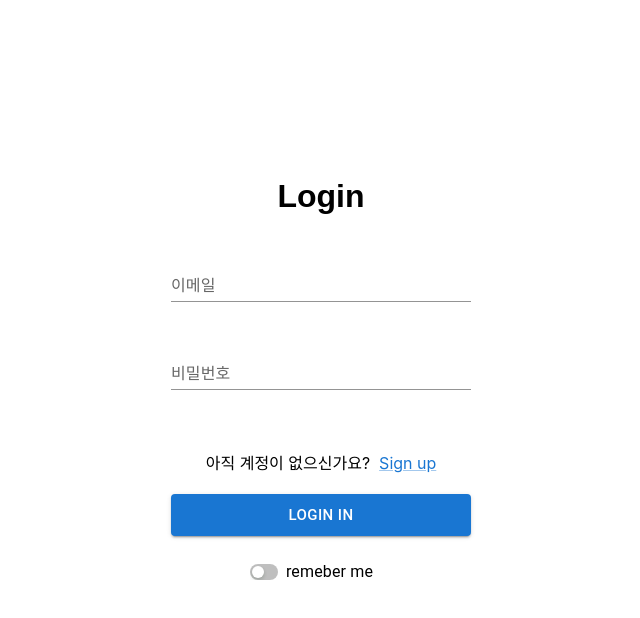
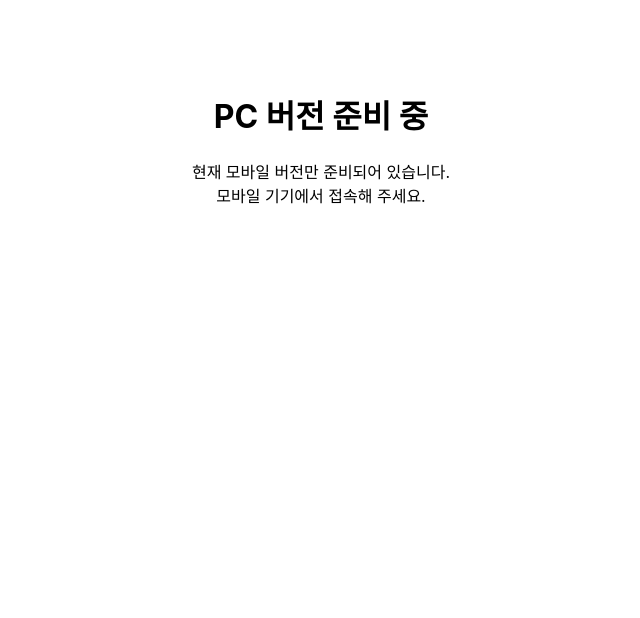
Before and after one commit to bbyuck/account-book-ui, a React (Create React App) app: page /pc in a window 1280 px wide. Before the commit this address led to /login. Shown: the top 618 px of the page, without its empty margins (319-959 px from the left). Built offline with nearby package versions, Linux system fonts and the light colour scheme; no server answers; a web font is replaced by a local one.

Commit message:
PC 버전 block 페이지 추가

```diff
--- a/src/App.js
+++ b/src/App.js
@@ -3,7 +3,7 @@ import "./App.css";
 import Login from "pages/Login";
 
 import AppRouter from "pages/AppRouter";
-import { cloneElement, useEffect } from "react";
+import { cloneElement, useEffect, useState } from "react";
 import AppAlert from "components/AppAlert";
 import { useDispatch, useSelector } from "react-redux";
 import { setPageTransition } from "store/slice/clientInfo";
@@ -12,6 +12,7 @@ import AppConfirm from "components/AppConfirm";
 import AppLoading from "components/AppLoading";
 import { CSSTransition, TransitionGroup } from "react-transition-group";
 import Signup from "pages/Signup";
+import MobileOnly from "pages/common/MobileOnly";
 
 function App() {
   const history = createBrowserHistory();
@@ -21,6 +22,40 @@ function App() {
   const { loggedIn, check } = useSelector((state) => state.authInfo);
   const navigate = useNavigate();
   const dispatch = useDispatch();
+
+  const [isMobile, setIsMobile] = useState(true);
+
+  useEffect(() => {
+    const uagent = navigator.userAgent.toLowerCase();
+    const isTablet =
+      /ipad|xoom|sch-i800|(android(?!.*mobile))|playbook|tablet|kindle/i.test(
+        uagent
+      );
+    const isMobile =
+      /mobile|iphone|ipod|blackberry|windows\sce|palm|smartphone|iemobile|NOKIA/i.test(
+        uagent
+      );
+    const isSmallScreen = window.matchMedia("(max-width: 800px)").matches;
+    const isTouchDevice =
+      "maxTouchPoints" in navigator && navigator.maxTouchPoints > 0;
+    const isMobileDevice =
+      isTablet || isMobile || (isSmallScreen && isTouchDevice);
+
+    if (isMobileDevice) {
+      // mobile
+    } else {
+      setIsMobile(false);
+    }
+  });
+
+  useEffect(() => {
+    if (!isMobile) {
+      dispatch(setPageTransition("switch"));
+      navigate("/pc", {
+        replace: true,
+      });
+    }
+  }, [navigate, isMobile]);
 
   useEffect(() => {
     history.listen((location) => {
@@ -74,6 +109,11 @@ function App() {
               element={<Signup />}
               path="/signup"
             />
+            <Route
+              key={location.pathname}
+              element={<MobileOnly />}
+              path="/pc"
+            />
           </Routes>
         </CSSTransition>
       </TransitionGroup>
--- /dev/null
+++ b/src/pages/common/MobileOnly.js
@@ -0,0 +1,23 @@
+import Page from "components/Page";
+
+export default function MobileOnly() {
+  return (
+    <Page
+      style={{
+        display: "flex",
+        justifyContent: "center",
+        alignItems: "center",
+        backgroundColor: "#f0f0f0",
+      }}
+    >
+      <div className="block-message" id="message">
+        <h1>PC 버전 준비 중</h1>
+        <p>
+          현재 모바일 버전만 준비되어 있습니다.
+          <br />
+          모바일 기기에서 접속해 주세요.
+        </p>
+      </div>
+    </Page>
+  );
+}
--- /dev/null
+++ b/src/pages/style/common/MobileOnly.css
@@ -0,0 +1,16 @@
+.block-message {
+  text-align: center;
+  padding: 20px;
+  background-color: #fff;
+  border: 1px solid #ccc;
+  border-radius: 10px;
+  box-shadow: 0 0 10px rgba(0, 0, 0, 0.1);
+}
+.block-message h1 {
+  font-size: 24px;
+  margin-bottom: 10px;
+}
+.block-message p {
+  font-size: 16px;
+  color: #555;
+}
```
